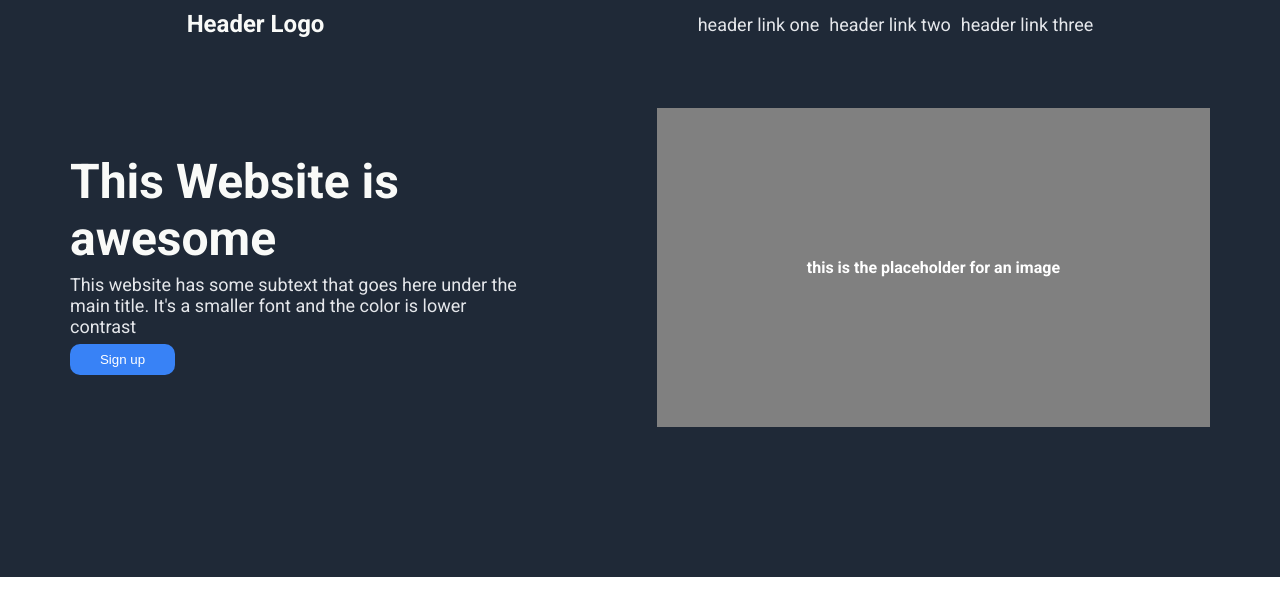
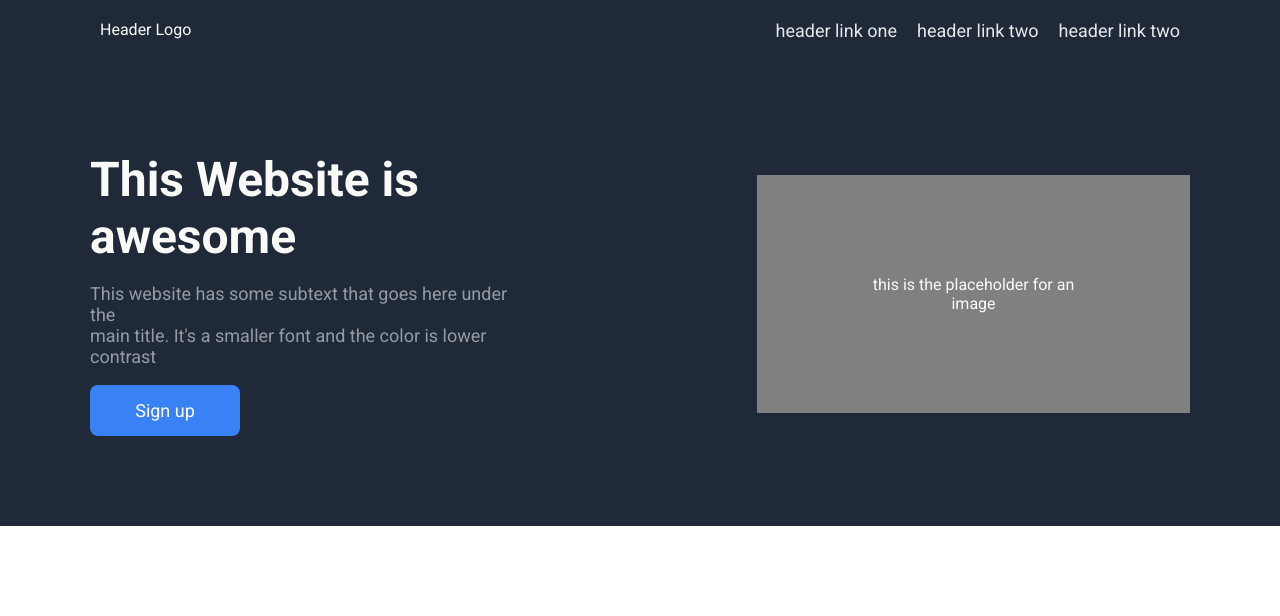
Before and after one commit to Emperordmasac/odin-landing, a plain HTML site: page index.html in a window 1280 px wide. Drawn offline with Linux system fonts and the light colour scheme.

Commit message:
code refactoring

```diff
--- a/css/styles.css
+++ b/css/styles.css
@@ -1,94 +1,94 @@
 @import url('https://fonts.googleapis.com/css2?family=Roboto:wght@400;700&display=swap');
 
-* {
+body {
+    background-color: #fff;
     margin: 0;
     padding: 0;
-    box-sizing: border-box;
-}
-
-body {
+    text-align: center;
     font-family: Roboto, sans-serif;
 }
 
 .container {
-    background-color: #fff;
     display: flex;
     flex-direction: column;
 }
 
-
-
-.hero {
+.navbar {
+    display: flex;
+    padding: 20px 0px 20px 100px;;
+    color: #F9FAF8;
     background-color: #1F2937;
-    padding-bottom: 150px;
 }
 
-.hero__header {
-    display: flex;
-    justify-content: space-around;
-    align-items: center;
-    padding-top: 10px;
-    margin-bottom: 70px;
-    /* margin: 0 115px 70px 115px; */
+.header__logo {
+    margin-right: auto;
+    font-family: Roboto, sans-serif;
 }
 
-.hero__logo {
-    color: #F9FAF8;
-    font-size: 24px;
+.header__link {
+    padding: 0px 100px 0px 0px;
+    margin-left: auto;
+    display: flex;
+    gap: 20px;
 }
 
-ul {
-    display: flex;
-    margin: 0;
-    padding: 0;
-    gap: 10px;
-}
-
-li {
-    list-style: none;
-}
-
-a {
+.header__link a {
     text-decoration: none;
     color: #E5E7EB;
     font-size: 18px;
+    font-family: Roboto, sans-serif;
 }
 
-.hero__content {
+.hero {
     display: flex;
-    justify-content: space-around;
+    justify-content: center;
     align-items: center;
-
+    gap: 200px;
+    color: #F9FAF8;
+    background-color: #1F2937;
+    padding: 90px;
 }
 
-.hero__left h1 {
-    color: #F9FAF8;
-    font-weight: bold;
-    margin-bottom: 7px;
-    font-size: 48px;
+.hero__cta {
+    display: flex;
+    flex-direction: column;
+    margin-right: 50px;
+    text-align: left;
+
+    /* flex-basis: 400px; */
 }
 
-.hero__left p {
-    font-size: 18px;
-    color: #E5E7EB;
-    margin-bottom: 7px;
+.hero__cta h1 {
+    font-size: 48px;
+    font-family: Roboto, sans-serif;
+    font-weight: bold;
+    color: #F9FAF8;
+
+    margin: 0;
 }
 
-.hero__left button {
-    padding: 8px 30px;
-    color: white;
-    background-color: #3882f6;
-    border: #3882f6;
-    border-radius: 10px;
-    margin-bottom: 7px;
+.hero__cta p {
+    color: #E5E7EB;
+    font-size: 18px;
+    font-family: Roboto, sans-serif;
+    opacity: 0.6;
 }
 
-
-.hero__right {
-    background-color: grey;
-    padding: 150px;
+.hero__cta button {
+    display: block;
+    text-align: center;
+    color: #fff;
+    background-color: #3882f6;
+    border-radius: 8px;
+    padding: 15px;
+    font-family: Roboto, sans-serif;
+    border: none;
+    font-size: 18px;
+    max-width: 150px;
 }
 
-.hero__right h4 {
-    color: white;
+.hero__image {
+    background-color: grey;
+    padding: 100px;
+    max-width: 800px;
 }
--- a/index.html
+++ b/index.html
@@ -4,37 +4,33 @@
     <meta charset="UTF-8">
     <meta http-equiv="X-UA-Compatible" content="IE=edge">
     <meta name="viewport" content="width=device-width, initial-scale=1.0">
-    <link rel="stylesheet" href="./css/styles.css">
+    <link rel="stylesheet" href="./css/styles.css" type="text/css">
     <title>Odin Landing</title>
 </head>
 <body>
     <div class="container">
+        <nav class="navbar">
+            <div class="header__logo">
+                Header Logo
+            </div>
+            <div class="header__link">
+                <a href="">header link one</a>
+                <a href="">header link two</a>
+                <a href="">header link two</a>
+            </div>
+        </nav>
 
         <div class="hero">
-
-            <div class="hero__header">
-                <h1 class="hero__logo">Header Logo</h1>
-                <ul>
-                    <li><a href="">header link one</a></li>
-                    <li><a href="">header link two</a></li>
-                    <li><a href="">header link three</a></li>
-                </ul>
+            <div class="hero__cta">
+                <h1>This Website is<br /> awesome</h1>
+                <p>This website has some subtext that goes here under the<br/> main title. It's a smaller font and the color is lower<br/> contrast</p>
+                <button>Sign up</button>
             </div>
-
-            <div class="hero__content">
-                <div class="hero__left">
-                    <h1 class="hero__main">This Website is<br />awesome</h1>
-                    <p>This website has some subtext that goes here under the<br/> main title. It's a smaller font and the color is lower<br/> contrast</p>
-                    <button>Sign up</button>
-                </div>
-                <div class="hero__right">
-                    <h4>this is the placeholder for an image</h4>
-                </div>
+            <div class="hero__image">
+                this is the placeholder for an image
             </div>
-
         </div>
 
     </div>
-
 </body>
 </html>
```
Also changed, not shown: playground/index.html (added), playground/styles.css (added).
